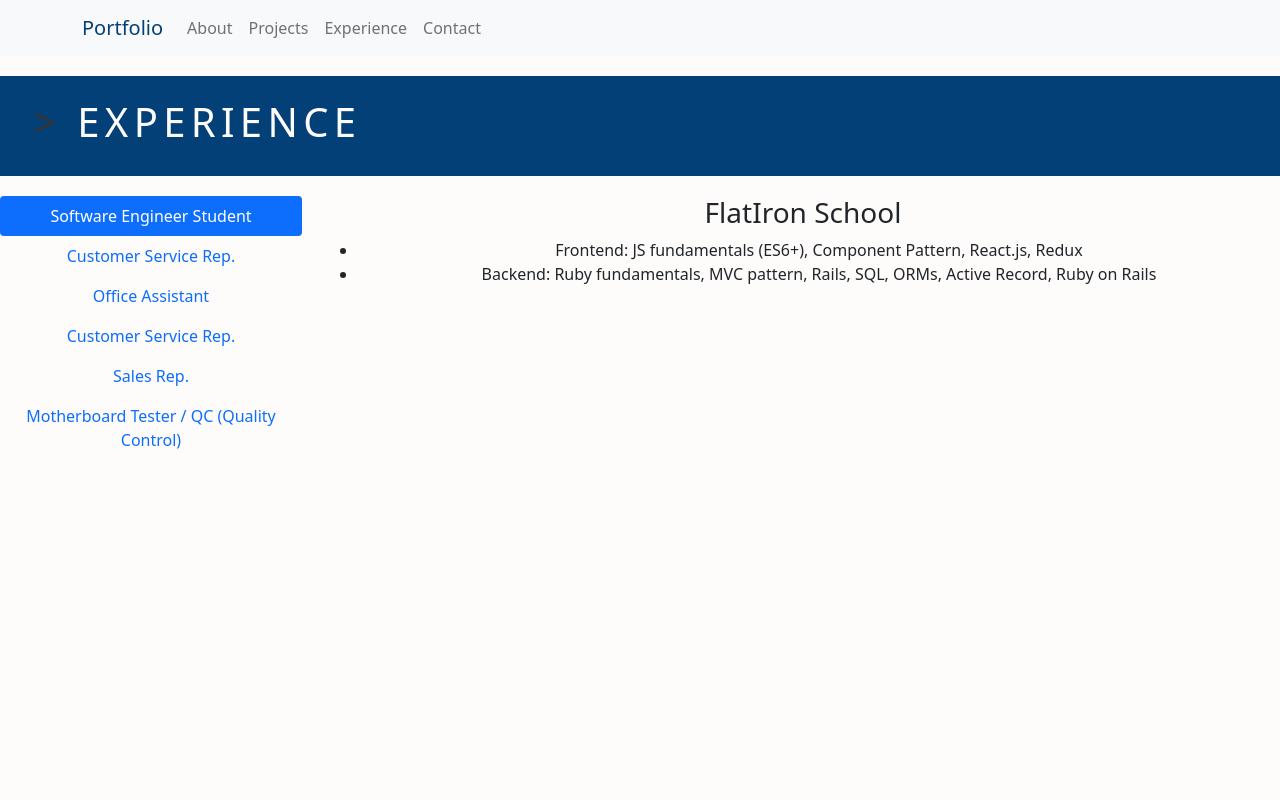
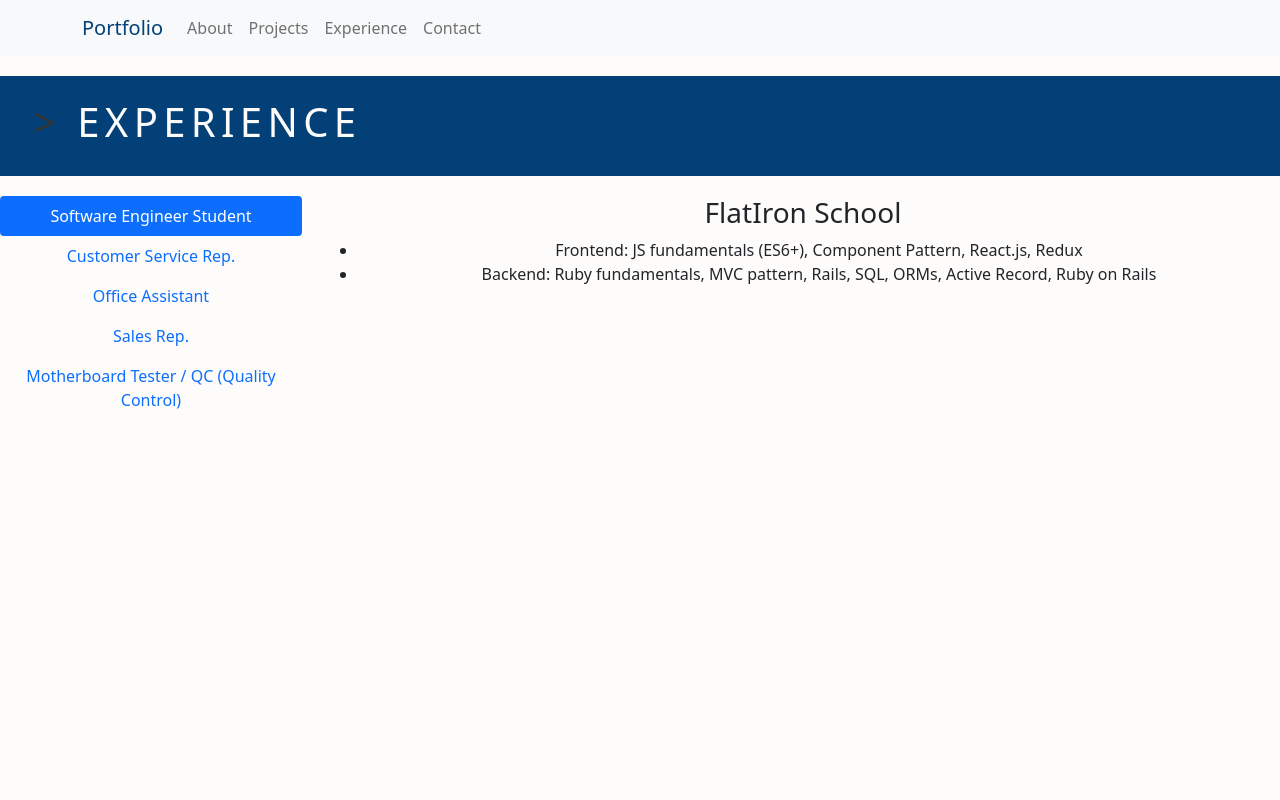
Before and after one commit to LupitaLee/portfolio, a React (Create React App) app: page /experience in a window 1280 px wide. Shown: the top 800 px of the page. Built offline with nearby package versions, Linux system fonts and the light colour scheme.

Commit message:
initialize new Cricket wireless component

```diff
--- a/src/components/Experience/Experience.jsx
+++ b/src/components/Experience/Experience.jsx
@@ -34,16 +34,16 @@
                         <Nav.Link eventKey="third">Office Assistant</Nav.Link>
                         </Nav.Item>
 
+                        {/* <Nav.Item>
+                        <Nav.Link eventKey="fourth">Customer Service Rep.</Nav.Link>
+                        </Nav.Item> */}
+
                         <Nav.Item>
-                        <Nav.Link eventKey="fourth">Customer Service Rep.</Nav.Link>
+                        <Nav.Link eventKey="fourth">Sales Rep.</Nav.Link>
                         </Nav.Item>
 
                         <Nav.Item>
-                        <Nav.Link eventKey="fifth">Sales Rep.</Nav.Link>
-                        </Nav.Item>
-
-                        <Nav.Item>
-                        <Nav.Link eventKey="sixth">Motherboard Tester / QC (Quality Control)</Nav.Link>
+                        <Nav.Link eventKey="fifth">Motherboard Tester / QC (Quality Control)</Nav.Link>
                         </Nav.Item>
 
                     </Nav>
```
Also changed, not shown: src/components/CricketWireless.jsx (added, +11 -0 lines).
